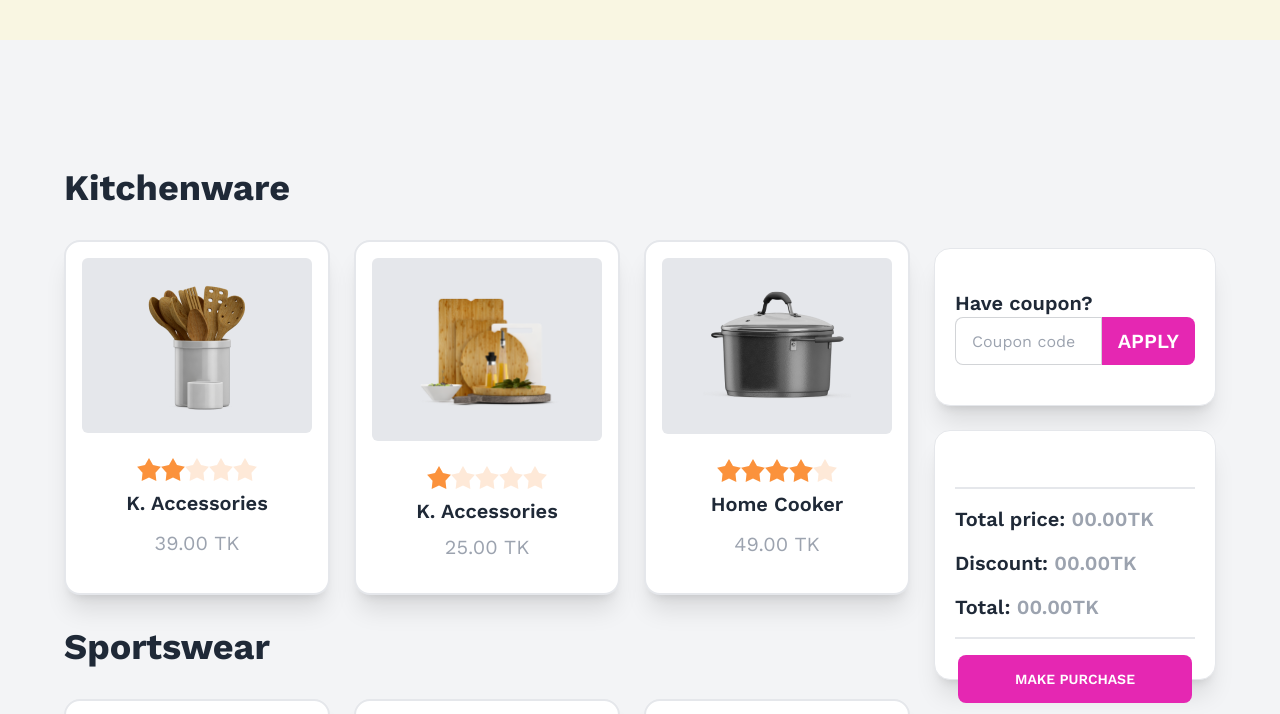
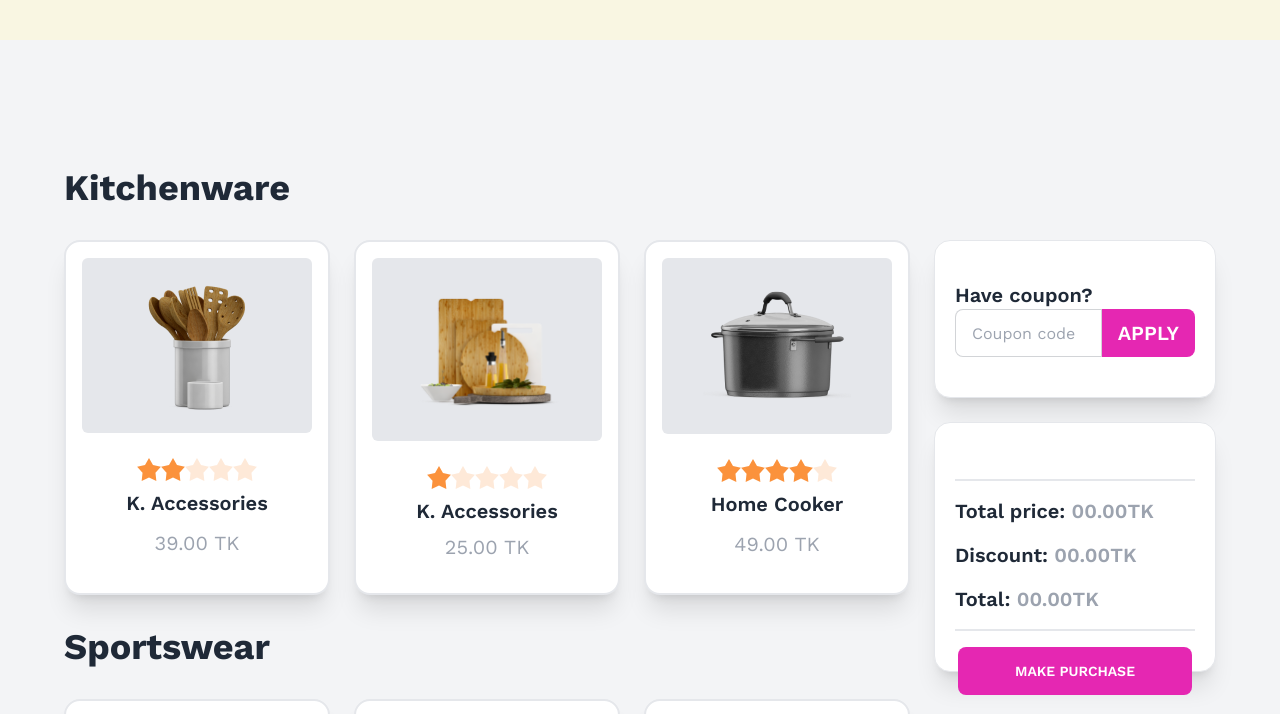
Before and after one commit to codeninja-404/summer-sale, a plain HTML site: page index.html in a window 1280 px wide. Shown: the part 600-1314 px from the top of the page. Drawn offline with nearby package versions, Linux system fonts and the light colour scheme.

Commit message:
random push

```diff
--- a/index.html
+++ b/index.html
@@ -303,8 +303,8 @@
           </div>
         </div>
         <!-- cart section -->
-        <div class="md:w-1/3 lg:w-1/4">
-          <div class="mt-6 md:mt-28 h-full space-y-6">
+        <div class="md:w-1/3 lg:w-1/4 mt-2">
+          <div class="mt-6 md:mt-24  space-y-6">
             <!-- apply coupon part -->
             <div class="bg-[#FFFFFF] py-10 px-5 rounded-2xl border shadow-xl">
               <div class="form-control">
@@ -347,7 +347,7 @@
               </div>
 
               <button
-                class="w-5/6  mx-auto btn bg-[#E527B2] hover:bg-lime-400 text-white text-l border-none absolute inset-x-0 -bottom-6 "
+                class="w-5/6 mx-auto btn bg-[#E527B2] hover:bg-lime-400 text-white text-l border-none absolute inset-x-0 -bottom-6"
               >
                 Make Purchase
               </button>
```
